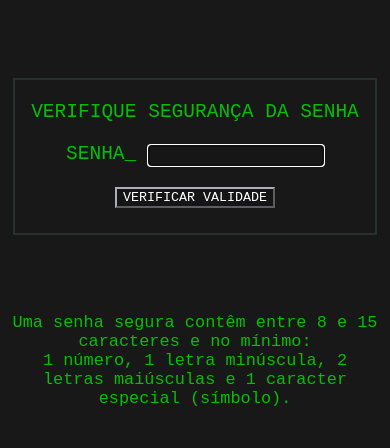
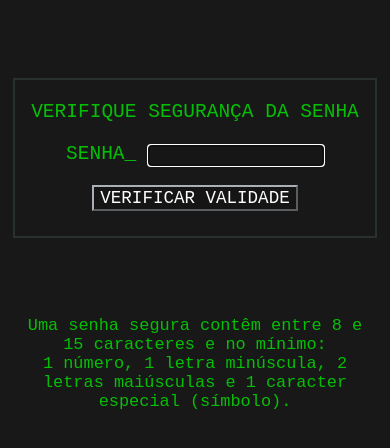
Before and after one commit to J-Henrique-Ferreira/validarsenha, a plain HTML site: page index.html in a window 390 px wide. Drawn offline with Linux system fonts and the light colour scheme.

Commit message:
att do programa

```diff
--- a/index.html
+++ b/index.html
@@ -11,13 +11,12 @@
     <section class="sectOne">
         <h1>VERIFIQUE SEGURANÇA DA SENHA</h1>
         <p>SENHA_
-            <input type="text" name="" id="inSenha" autofocus>
+            <input  type="text" name="" id="inSenha" autofocus>
         </p>
-        <p><input type="button" value="VERIFICAR VALIDADE" id="btVerificar"></p>
+        <p><input class="inputBtn" type="button" value="VERIFICAR VALIDADE" id="btVerificar"></p>
         <h3 id="outValidade"></h3>
     </section>
     <section>
-        <h3></h3>
     </section>
     <article>
         <p class="dica">Uma senha segura contêm entre 8 e 15 caracteres e no mínimo: <br> 1 número, 1 letra minúscula, 2 letras maiúsculas e 1 caracter especial (símbolo).</p>
--- a/style.css
+++ b/style.css
@@ -92,8 +92,9 @@ p {
     font-weight: 100;
 }
 
- input {
+.inputBtn {
     font-family: monospace;
+    font-size: .9em;
     background-color:rgba(0, 1, 1, 0.1) ;
     color:rgb(255, 255, 255);
     border-color: rgb(170, 175, 181);
@@ -101,9 +102,12 @@ p {
     border-radius: 0px;
 }
 
+
+
 article {
     align-items: center;
-
+    width: 96%;
+    margin: auto;
 }
 .dica {
     text-align: center;
```
